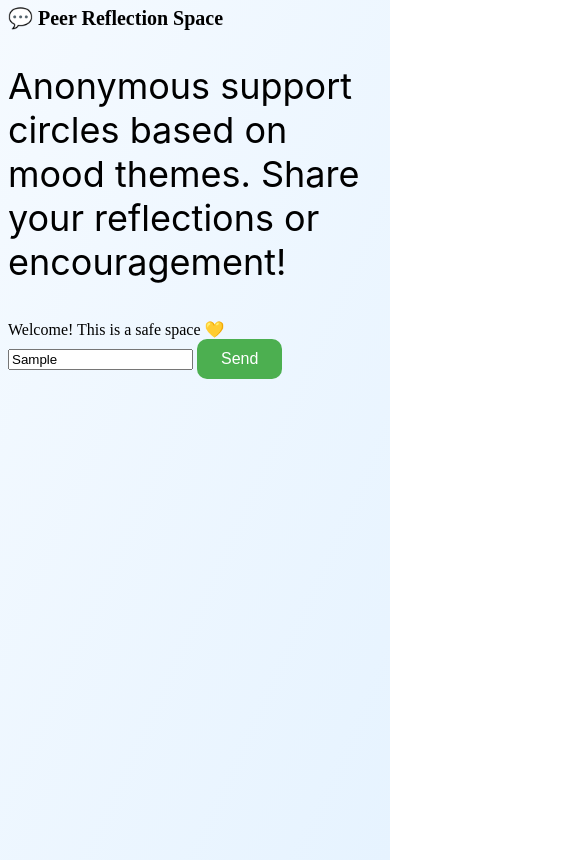
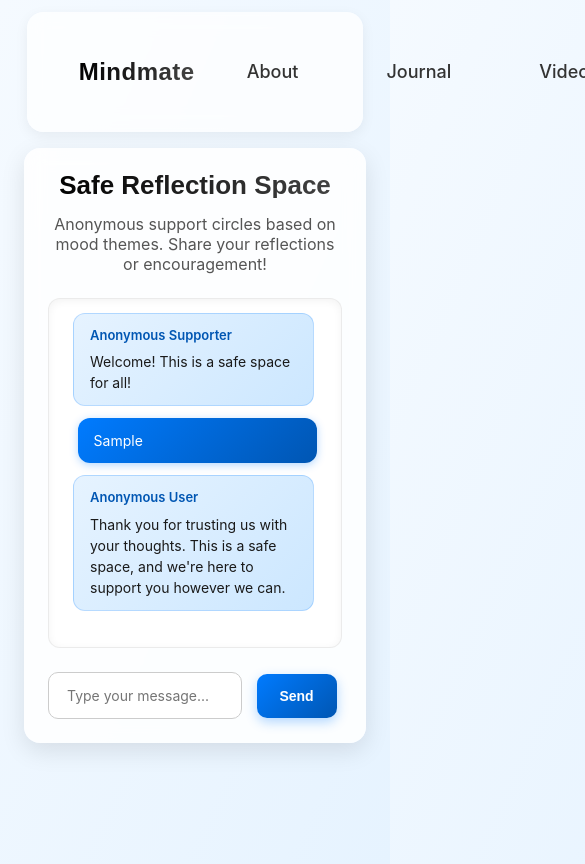
Before and after one commit to twenty-one21/congress-challenge-2025, a plain HTML site: page public/resources.html in a window 390 px wide. Both pictures are taken after typing "Sample" into the empty fields and a click on the button "Send". Shown: the top 864 px of the page, 585 px wide, since content can reach past the window. Drawn offline with Linux system fonts and the light colour scheme; files that its build step writes are made by us from their sources.

Commit message:
Add chat thing

```diff
--- a/public/resources.html
+++ b/public/resources.html
@@ -3,22 +3,41 @@
 <head>
     <meta charset="UTF-8">
     <meta name="viewport" content="width=device-width, initial-scale=1.0">
-    <title>MindMate | Global Chat</title>
-    <link rel="stylesheet" href="styles.css">
+    <title>Chat</title>
+    <link rel="stylesheet" href="../src/styles/styles.css">
+    <link rel="stylesheet" href="../src/styles/chat.css">
+    <link rel="preconnect" href="https://fonts.googleapis.com">
+    <link rel="preconnect" href="https://fonts.gstatic.com" crossorigin>
 </head>
 <body>
+    <header>
+        <a href="index.html" style="text-decoration: none; color: inherit;">
+            <h2>Mindmate</h2>
+        </a>
+        <nav>
+            <a href="about.html">About</a>
+            <a href="journal.html">Journal</a>
+            <a href="videos.html">Videos</a>
+            <a href="resources.html">Resources</a>
+            <a id="sign-in" href="sign-in.html"><img src="../assets/Button.png" alt="Sign in"></a>
+        </nav>
+    </header>
+
     <div class="chat-container">
-        <h2>💬 Peer Reflection Space</h2>
+        <h2>Safe Reflection Space</h2>
         <p>Anonymous support circles based on mood themes. Share your reflections or encouragement!</p>
 
         <div class="chat-window" id="chat-window">
-            <div class="message ai-message">Welcome! This is a safe space 💛</div>
+            <div class="message ai-message">
+                <div class="anonymous-name">Anonymous Supporter</div>
+                <span>Welcome! This is a safe space for all!</span>
+            </div>
         </div>
 
         <input type="text" id="chat-input" placeholder="Type your message...">
         <button id="send-btn">Send</button>
     </div>
 
-    <script src="global-chat.js"></script>
+    <script src="../src/global-chat.js"></script>
 </body>
 </html>
--- /dev/null
+++ b/src/global-chat.js
@@ -0,0 +1,225 @@
+// Anonymous usernames pool
+const anonymousNames = [
+    "Anonymous Peer",
+    "Anonymous Friend",
+    "Anonymous Supporter",
+    "Anonymous Student",
+    "Anonymous Listener",
+    "Anonymous Helper",
+    "Anonymous User",
+    "Anonymous Ally"
+];
+
+// Function to get random anonymous name
+function getRandomAnonymousName() {
+    return anonymousNames[Math.floor(Math.random() * anonymousNames.length)];
+}
+
+const chatWindow = document.getElementById('chat-window');
+const chatInput = document.getElementById('chat-input');
+const sendBtn = document.getElementById('send-btn');
+
+// Function to extract key details from message
+function extractDetails(message) {
+    const lowerMessage = message.toLowerCase();
+    const details = {
+        subject: null,
+        timeframe: null,
+        tasks: [],
+        emotions: []
+    };
+
+    // Extract subject
+    const subjects = ['math', 'science', 'english', 'history', 'chemistry', 'physics', 'biology', 'algebra', 'calculus'];
+    subjects.forEach(subj => {
+        if (lowerMessage.includes(subj)) {
+            details.subject = subj;
+        }
+    });
+
+    // Extract timeframe
+    if (lowerMessage.includes('tomorrow')) details.timeframe = 'tomorrow';
+    if (lowerMessage.includes('today')) details.timeframe = 'today';
+    if (lowerMessage.includes('next week')) details.timeframe = 'next week';
+    if (lowerMessage.includes('this week')) details.timeframe = 'this week';
+
+    // Extract tasks/assessments
+    if (lowerMessage.includes('test') || lowerMessage.includes('exam')) details.tasks.push('test');
+    if (lowerMessage.includes('homework')) details.tasks.push('homework');
+    if (lowerMessage.includes('project')) details.tasks.push('project');
+    if (lowerMessage.includes('presentation')) details.tasks.push('presentation');
+    if (lowerMessage.includes('essay')) details.tasks.push('essay');
+
+    // Extract emotions
+    if (lowerMessage.includes('stress') || lowerMessage.includes('overwhelm')) details.emotions.push('stressed');
+    if (lowerMessage.includes('anxious') || lowerMessage.includes('worry') || lowerMessage.includes('worried')) details.emotions.push('anxious');
+    if (lowerMessage.includes('tired') || lowerMessage.includes('exhausted')) details.emotions.push('tired');
+
+    return details;
+}
+
+// Generate highly personalized responses
+function generatePersonalizedResponse(message, details) {
+    const responses = [];
+
+    // Response 1: Empathetic and specific to their situation
+    if (details.subject && details.tasks.includes('test') && details.tasks.includes('homework')) {
+        responses.push(
+            `I understand how overwhelming that feels. Having a ${details.subject} test ${details.timeframe || 'coming up'} while trying to finish all your other homework is really stressful. When I was in that exact situation, I found it helped to write everything down first. Just seeing it on paper made it feel a bit more manageable. You're not alone in feeling this way.`,
+            `I've been exactly where you are right now. ${details.subject} test ${details.timeframe} plus all that homework... it's a lot to carry. What helped me was breaking it into smaller pieces. Maybe start with one homework assignment, then spend some time reviewing ${details.subject}, then another assignment. It's okay to take it step by step. I'm here if you need to talk more.`,
+            `That sounds really hard, and I want you to know your feelings are completely valid. I remember feeling this same pressure before my ${details.subject} tests. One thing that helped me was prioritizing what was due first, then fitting in study time where I could. You don't have to do everything perfectly. Just do your best. That's enough.`
+        );
+    }
+
+    // Response 2: Practical advice based on their specific situation
+    if (details.emotions.includes('stressed') && details.timeframe === 'tomorrow') {
+        responses.push(
+            `I hear you. Having everything due ${details.timeframe} creates so much pressure. When I felt this stressed, I had to remind myself that I still had time, even if it didn't feel like it. Try listing what you need to do, then tackle one thing at a time. It's okay if you can't finish everything perfectly. Sleep matters too. Your brain needs rest to actually remember things for that ${details.subject || 'test'}. You're going to get through this.`,
+            `That stress you're feeling is so real, and I've felt it too. The night before a test while drowning in homework... I get it. What helped me most was being honest about what I could actually finish tonight. Sometimes I had to accept good enough instead of perfect, and that was okay. Take breaks when you need them. Your mental health matters more than any grade.`
+        );
+    }
+
+    // Response 3: Encouraging and acknowledging their workload
+    if (details.tasks.length >= 2) {
+        responses.push(
+            `I want to acknowledge that what you're dealing with is a lot. ${details.tasks.join(' and ')} at the same time... that's genuinely difficult. I've been there, and I know how exhausting it feels. Please be gentle with yourself tonight. You're doing the best you can, and reaching out here shows a lot of self-awareness. That takes courage.`,
+            `I'm hearing that you're carrying a lot right now, and I just want to say that's really hard. When I was juggling ${details.tasks.join(' and ')}, I felt like I was drowning too. What helped me was remembering that I didn't have to be perfect at everything. Focus on what you can control, and know that it's okay to struggle with this. You're not failing. You're human.`
+        );
+    }
+
+    return responses;
+}
+
+// Fallback responses for less specific messages
+const genericResponses = {
+    anxiety: [
+        "I've been there too, and I know how overwhelming anxiety can feel. What helps me is taking slow, deep breaths and reminding myself that this feeling will pass. You're not alone in this.",
+        "I understand. Anxiety is really difficult to deal with. When I'm feeling anxious, I try the 5-4-3-2-1 grounding technique - it helps bring me back to the present. I'm here if you want to talk more about it."
+    ],
+    stress: [
+        "I hear you. Stress can feel so heavy. When I'm stressed, I try to break things into smaller, more manageable pieces. One step at a time. You don't have to do everything at once.",
+        "That sounds really hard. Please remember to take breaks when you need them - even just a few minutes can help. You're doing the best you can, and that's what matters."
+    ],
+    sad: [
+        "I'm sorry you're going through this. It's okay to not be okay. Your feelings are valid, and I'm really glad you reached out here. You don't have to go through this alone.",
+        "I hear you, and I want you to know that what you're feeling matters. Bad days are so hard, but they don't last forever. This community is here for you."
+    ],
+    grateful: [
+        "It's really beautiful that you're taking time to notice the good things. Gratitude can be so powerful. Thank you for sharing this with us.",
+        "This made my day a little brighter. Thank you for bringing some positivity into this space. We need more of that."
+    ],
+    proud: [
+        "You should be proud. Whatever you accomplished took effort and courage. I'm proud of you too, and I hope you take a moment to celebrate yourself.",
+        "That's really wonderful. It takes a lot to achieve something meaningful, and you did it. You deserve to feel proud of yourself."
+    ],
+    default: [
+        "Thank you for trusting us with your thoughts. This is a safe space, and we're here to support you however we can.",
+        "I'm glad you shared this. You're not alone, and this community genuinely cares. We're here for you."
+    ]
+};
+
+// Detect general mood for fallback
+function detectMood(message) {
+    const lowerMessage = message.toLowerCase();
+
+    if (lowerMessage.includes('anxious') || lowerMessage.includes('worry') || lowerMessage.includes('worried') || lowerMessage.includes('nervous')) return 'anxiety';
+    if (lowerMessage.includes('stress') || lowerMessage.includes('overwhelm') || lowerMessage.includes('pressure')) return 'stress';
+    if (lowerMessage.includes('sad') || lowerMessage.includes('down') || lowerMessage.includes('depressed')) return 'sad';
+    if (lowerMessage.includes('grateful') || lowerMessage.includes('thankful') || lowerMessage.includes('blessed')) return 'grateful';
+    if (lowerMessage.includes('proud') || lowerMessage.includes('accomplished') || lowerMessage.includes('achievement')) return 'proud';
+
+    return 'default';
+}
+
+// Function to add message to chat
+function addMessage(text, isUser = false, anonymousName = null) {
+    const messageDiv = document.createElement('div');
+    messageDiv.classList.add('message');
+    messageDiv.classList.add(isUser ? 'user-message' : 'ai-message');
+
+    // Add anonymous username for non-user messages
+    if (!isUser && anonymousName) {
+        const nameDiv = document.createElement('div');
+        nameDiv.classList.add('anonymous-name');
+        nameDiv.textContent = anonymousName;
+        messageDiv.appendChild(nameDiv);
+    }
+
+    const textSpan = document.createElement('span');
+    textSpan.textContent = text;
+    messageDiv.appendChild(textSpan);
+
+    chatWindow.appendChild(messageDiv);
+
+    // Auto-scroll to bottom
+    chatWindow.scrollTop = chatWindow.scrollHeight;
+}
+
+// Function to simulate anonymous user response
+function simulateResponse(userMessage) {
+    const details = extractDetails(userMessage);
+    let responses;
+
+    // Check if we have enough details for personalized response
+    if (details.subject || details.tasks.length > 0) {
+        responses = generatePersonalizedResponse(userMessage, details);
+    } else {
+        // Fall back to mood-based responses
+        const mood = detectMood(userMessage);
+        responses = genericResponses[mood] || genericResponses.default;
+    }
+
+    // Send first response after 1-3 seconds
+    const delay1 = Math.random() * 2000 + 1000;
+
+    setTimeout(() => {
+        const response1 = responses[Math.floor(Math.random() * responses.length)];
+        const anonymousName1 = getRandomAnonymousName();
+        addMessage(response1, false, anonymousName1);
+
+        // Send second response from another "user" after 2-4 more seconds
+        if (responses.length > 1) {
+            setTimeout(() => {
+                let response2 = responses[Math.floor(Math.random() * responses.length)];
+                // Make sure we don't send the same response twice
+                while (response2 === response1 && responses.length > 1) {
+                    response2 = responses[Math.floor(Math.random() * responses.length)];
+                }
+                let anonymousName2 = getRandomAnonymousName();
+                // Make sure different names for different users
+                while (anonymousName2 === anonymousName1) {
+                    anonymousName2 = getRandomAnonymousName();
+                }
+                addMessage(response2, false, anonymousName2);
+            }, Math.random() * 2000 + 2000);
+        }
+    }, delay1);
+}
+
+// Send message function
+function sendMessage() {
+    const message = chatInput.value.trim();
+
+    if (message === '') return;
+
+    // Add user message
+    addMessage(message, true);
+
+    // Clear input
+    chatInput.value = '';
+
+    // Simulate anonymous responses
+    simulateResponse(message);
+}
+
+// Event listeners
+sendBtn.addEventListener('click', sendMessage);
+
+chatInput.addEventListener('keypress', (e) => {
+    if (e.key === 'Enter') {
+        sendMessage();
+    }
+});
+
+// Focus on input when page loads
+chatInput.focus();
--- a/src/styles/styles.css
+++ b/src/styles/styles.css
@@ -224,3 +224,189 @@ button:hover {
     border-radius: 10px;
     box-shadow: 0 2px 5px rgba(0,0,0,0.1);
 }
+/* Chat Container */
+.chat-container {
+    max-width: 800px;
+    margin: 2rem auto;
+    background: rgba(255, 255, 255, 0.85);
+    backdrop-filter: blur(10px);
+    padding: 2rem;
+    border-radius: 16px;
+    box-shadow: 0 8px 24px rgba(0, 0, 0, 0.1);
+    font-family: 'Inter', sans-serif;
+}
+
+.chat-container h2 {
+    font-size: 32px;
+    font-weight: 700;
+    font-family: 'Kantumruy', sans-serif;
+    text-align: center;
+    margin-bottom: 0.5rem;
+    background: linear-gradient(to right, #000000, #444444);
+    -webkit-background-clip: text;
+    -webkit-text-fill-color: transparent;
+}
+
+.chat-container > p {
+    font-size: 16px;
+    font-weight: 400;
+    text-align: center;
+    color: #555;
+    margin-bottom: 1.5rem;
+    display: block;
+    font-family: 'Inter', sans-serif;
+}
+
+/* Chat Window */
+.chat-window {
+    background: white;
+    border-radius: 12px;
+    padding: 1.5rem;
+    height: 400px;
+    overflow-y: auto;
+    margin-bottom: 1.5rem;
+    box-shadow: inset 0 2px 8px rgba(0, 0, 0, 0.05);
+    border: 1px solid rgba(0, 0, 0, 0.08);
+}
+
+/* Custom scrollbar for chat window */
+.chat-window::-webkit-scrollbar {
+    width: 8px;
+}
+
+.chat-window::-webkit-scrollbar-track {
+    background: #f1f1f1;
+    border-radius: 10px;
+}
+
+.chat-window::-webkit-scrollbar-thumb {
+    background: #c1c1c1;
+    border-radius: 10px;
+}
+
+.chat-window::-webkit-scrollbar-thumb:hover {
+    background: #a8a8a8;
+}
+
+/* Message Styles */
+.message {
+    padding: 12px 16px;
+    border-radius: 12px;
+    margin-bottom: 12px;
+    max-width: 75%;
+    line-height: 1.5;
+    font-size: 15px;
+    animation: slideIn 0.3s ease;
+    word-wrap: break-word;
+    display: flex;
+    flex-direction: column;
+}
+
+@keyframes slideIn {
+    from {
+        opacity: 0;
+        transform: translateY(10px);
+    }
+    to {
+        opacity: 1;
+        transform: translateY(0);
+    }
+}
+
+/* Anonymous Name Styling */
+.anonymous-name {
+    font-size: 13px;
+    font-weight: 600;
+    margin-bottom: 6px;
+    color: #0056b3;
+    font-family: 'Inter', sans-serif;
+    display: block;
+}
+
+.ai-message {
+    background: linear-gradient(135deg, #e6f3ff 0%, #cce7ff 100%);
+    color: #1a1a1a;
+    margin-right: auto;
+    border: 1px solid rgba(0, 123, 255, 0.2);
+}
+
+.user-message {
+    background: linear-gradient(135deg, #007bff 0%, #0056b3 100%);
+    color: white;
+    margin-left: auto;
+    box-shadow: 0 2px 8px rgba(0, 123, 255, 0.3);
+}
+
+/* Chat Input Area */
+#chat-input {
+    width: calc(100% - 110px);
+    padding: 14px 18px;
+    border-radius: 10px;
+    border: 1px solid #ccc;
+    font-size: 16px;
+    font-family: 'Inter', sans-serif;
+    transition: border-color 0.3s ease, box-shadow 0.3s ease;
+    margin-right: 10px;
+    box-sizing: border-box;
+}
+
+#chat-input:focus {
+    outline: none;
+    border-color: #007bff;
+    box-shadow: 0 0 8px rgba(0, 123, 255, 0.3);
+}
+
+#send-btn {
+    width: 90px;
+    padding: 14px;
+    border: none;
+    border-radius: 10px;
+    background: linear-gradient(135deg, #007bff 0%, #0056b3 100%);
+    color: white;
+    font-size: 16px;
+    font-weight: 600;
+    cursor: pointer;
+    transition: transform 0.2s ease, box-shadow 0.3s ease;
+    box-shadow: 0 4px 12px rgba(0, 123, 255, 0.3);
+}
+
+#send-btn:hover {
+    transform: translateY(-2px);
+    box-shadow: 0 6px 16px rgba(0, 123, 255, 0.4);
+}
+
+#send-btn:active {
+    transform: translateY(0);
+    box-shadow: 0 2px 8px rgba(0, 123, 255, 0.3);
+}
+
+/* Responsive Design */
+@media (max-width: 768px) {
+    .chat-container {
+        margin: 1rem;
+        padding: 1.5rem;
+    }
+
+    .chat-container h2 {
+        font-size: 26px;
+    }
+
+    .chat-window {
+        height: 300px;
+    }
+
+    .message {
+        max-width: 85%;
+        font-size: 14px;
+    }
+
+    #chat-input {
+        width: calc(100% - 100px);
+        font-size: 14px;
+    }
+
+    #send-btn {
+        width: 80px;
+        font-size: 14px;
+    }
+}
```
